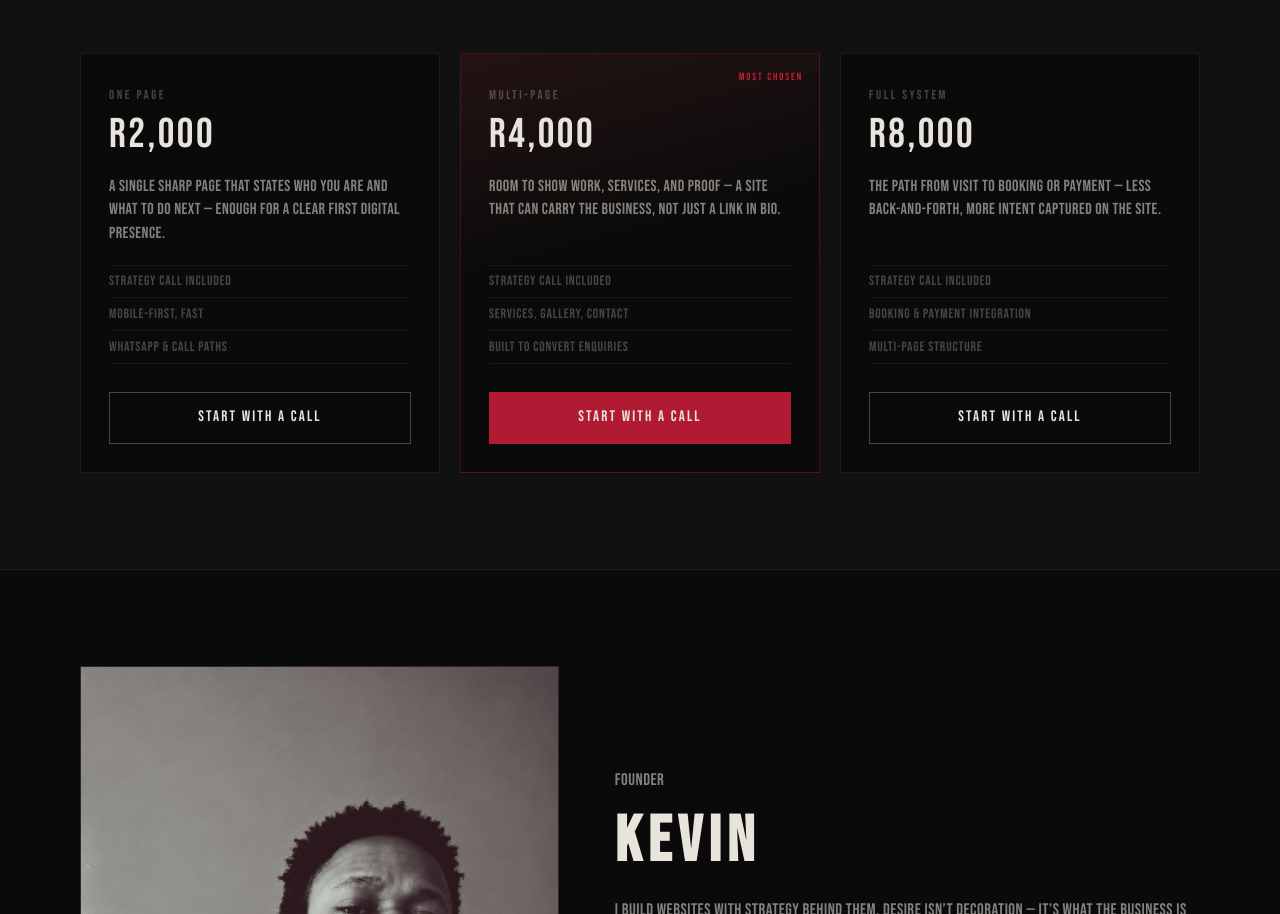
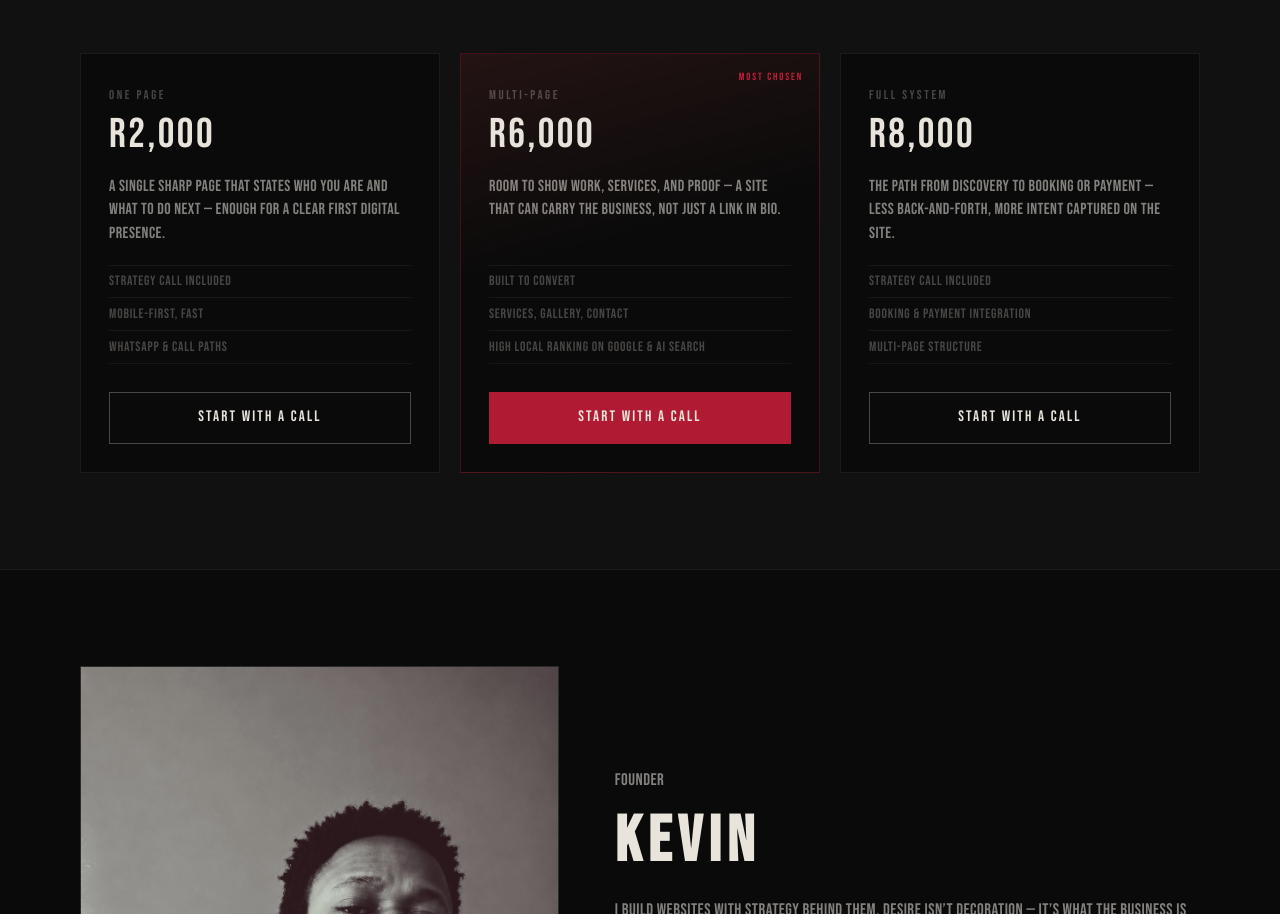
Before and after one commit to wavydigitalonline/gliss-site, a plain HTML site: page index.html in a window 1280 px wide. Shown: the part 4350-5264 px from the top of the page. Drawn offline with Linux system fonts and the light colour scheme.

Commit message:
Modify offer prices and improve descriptions
Updated offer prices and descriptions in index.html.

```diff
--- a/index.html
+++ b/index.html
@@ -140,14 +140,14 @@
           <article class="offer-card offer-featured" data-reveal>
             <p class="offer-badge">Most chosen</p>
             <p class="offer-tier">Multi-page</p>
-            <p class="offer-price">R4,000</p>
+            <p class="offer-price">R6,000</p>
             <p class="offer-result">
               Room to show work, services, and proof — a site that can carry the business, not just a link in bio.
             </p>
             <ul class="offer-notes">
-              <li>Strategy call included</li>
+              <li>Built to convert</li>
               <li>Services, gallery, contact</li>
-              <li>Built to convert enquiries</li>
+              <li>High local ranking on google & AI search</li>
             </ul>
             <a href="https://wa.me/27649498266?text=Hi%20Kevin%20—%20I%27m%20interested%20in%20the%20R4000%20multi-page%20site" class="btn btn-primary" target="_blank" rel="noopener">Start with a call</a>
           </article>
@@ -156,7 +156,7 @@
             <p class="offer-tier">Full system</p>
             <p class="offer-price">R8,000</p>
             <p class="offer-result">
-              The path from visit to booking or payment — less back-and-forth, more intent captured on the site.
+              The path from discovery to booking or payment — less back-and-forth, more intent captured on the site.
             </p>
             <ul class="offer-notes">
               <li>Strategy call included</li>
```
